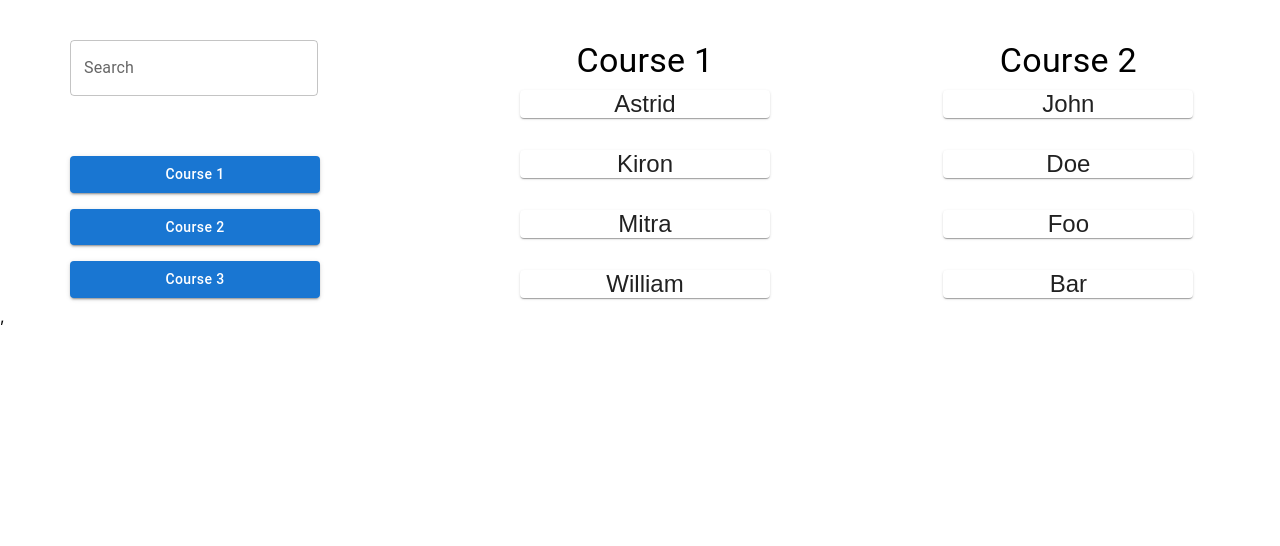
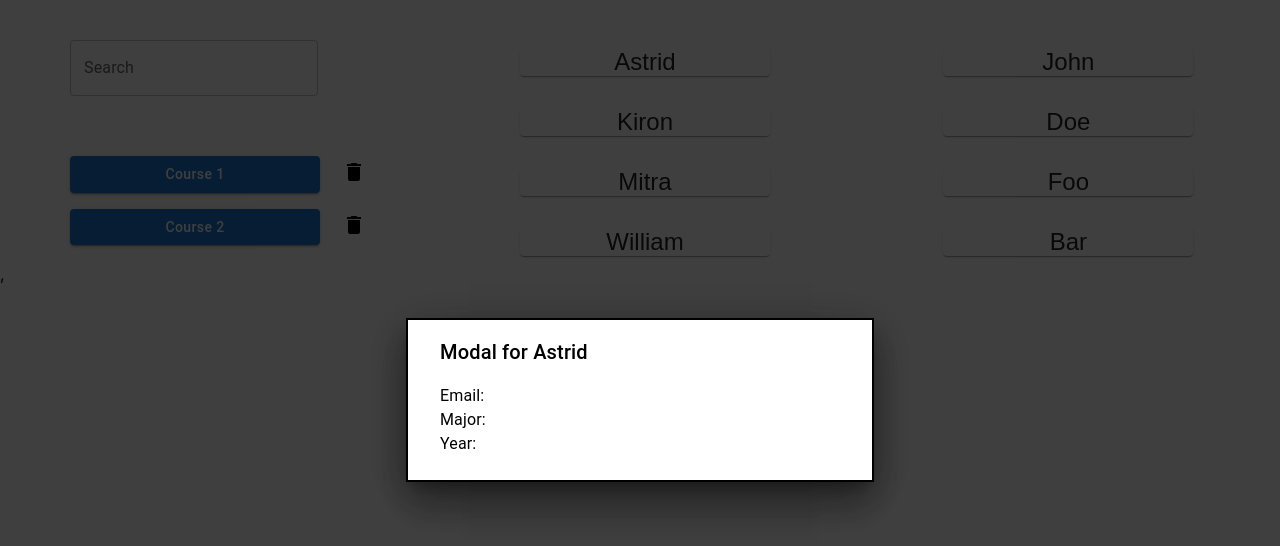
Before and after one commit to AstridKJ/Hophack, a React (Create React App) app: page /study in a window 1280 px wide. Both pictures are taken after a click on the button "Astrid". Shown: the top 546 px of the page. Built offline with nearby package versions, Linux system fonts and the light colour scheme.

Commit message:
Add modal for students

```diff
--- a/package.json
+++ b/package.json
@@ -5,10 +5,13 @@
   "dependencies": {
     "@emotion/react": "^11.10.4",
     "@emotion/styled": "^11.10.4",
+    "@mui/icons-material": "^5.10.3",
     "@mui/material": "^5.10.5",
     "@testing-library/jest-dom": "^5.16.5",
     "@testing-library/react": "^13.4.0",
     "@testing-library/user-event": "^13.5.0",
+    "dotenv": "^16.0.2",
+    "fetch": "^1.1.0",
     "react": "^18.2.0",
     "react-dom": "^18.2.0",
     "react-router-dom": "^6.4.0",
--- /dev/null
+++ b/src/CustomModal/index.js
@@ -0,0 +1,39 @@
+import { Box } from "@mui/material";
+import { Typography } from "@mui/material"
+import { Modal } from "@mui/material";
+
+const style = {
+    position: 'absolute',
+    top: '50%',
+    left: '50%',
+    transform: 'translate(-50%, -50%)',
+    width: 400,
+    bgcolor: 'background.paper',
+    border: '2px solid #000',
+    boxShadow: 24,
+    pt: 2,
+    px: 4,
+    pb: 3,
+};
+function CustomModal({open, handleClose, student}) {
+    return (
+        <Modal
+            open={open}
+            onClose={handleClose}
+            aria-labelledby="modal-modal-title"
+            aria-describedby="modal-modal-description"
+            >
+                <Box sx={style}>
+                    <Typography id="modal-modal-title" variant="h6" component="h2">
+                        Modal for {student}
+                    </Typography>
+                    <Typography id="modal-modal-description" sx={{ mt: 2 }}>
+                        Email: <br/>
+                        Major: <br/>
+                        Year: <br/>
+                    </Typography>
+                </Box>
+        </Modal>
+    )
+}
+export default CustomModal
--- a/src/SearchPage/index.js
+++ b/src/SearchPage/index.js
@@ -2,14 +2,23 @@ import { TextField , Grid, Typography, Paper, IconButton } from "@mui/material";
 import { useState } from "react";
 import { Stack } from "@mui/material";
 import { Button } from "@mui/material";
-import List from '@mui/material/List';
+import DeleteIcon from '@mui/icons-material/Delete';
+import { Modal } from "@mui/material";
+import { Box } from "@mui/material";
+import CustomModal from "../CustomModal";
 
 function SearchPage() {
     // const [courses, setCourses] = useState();
-    // const [studentList, setStudentList] = usetState();
-    const courses = [{id: 1, name: "course 1"}, {id: 2, name: "course 2"}, {id: 3, name: "course 3"}]
-    const studentList = [{courseName: 'Course 1', students: ['Astrid', 'Kiron', 'Mitra', 'William']},
-    {courseName: 'Course 2', students: ['John', 'Doe', 'Foo', 'Bar']}]
+    const courses = {1: {name: "Course 1", students: ['Astrid', 'Kiron', 'Mitra', 'William']},
+                    2: {name: "Course 2", students: ['John', 'Doe', 'Foo', 'Bar']}}
+    const [open, setOpen] = useState(false);
+    const [studentForModal, setStudentForModal] = useState();
+    const handleOpen = (studentName) => {
+        setStudentForModal(studentName)
+        setOpen(true)
+    };
+    const handleClose = () => setOpen(false);
+
 
     // Find courses as user types in the TextField
     function handleTextChange(event) {
@@ -18,7 +27,14 @@ function SearchPage() {
 
     // Show students for course with the given id
     function handleShowStudents(id) {
-        console.log(id)
+        console.log(id);
+    }
+
+    function handleDeleteCourse(id) {
+        console.log(id);
+        // const newCourses = courses;
+        // delete newCourses[id];
+        // setCourses(newCourses);
     }
 
     return (
@@ -36,27 +52,34 @@ function SearchPage() {
                 <Grid item>
                     <Stack direction="column" spacing={2}>
                         {courses ?
-                        (courses.map(({id, name}) =>
-                            <Button id={id} variant="contained" style={{width: "250px", textTransform: 'capitalize'}}
-                            onClick={(event) => handleShowStudents(event.target.id)}>
-                                {name}
-                            </Button>
+                        (Object.keys(courses).map((id) =>
+                            <Grid container>
+                                <Grid item xs={9}>
+                                    <Button id={id} variant="contained" style={{width: "250px", textTransform: 'capitalize'}}
+                                    onClick={(event) => handleShowStudents(event.target.id)}>
+                                        {courses[id].name}
+                                    </Button>
+                                </Grid>
+                                <Grid item xs={3} margin="auto">
+                                    <DeleteIcon onClick={() => handleDeleteCourse(id)}/>
+                                </Grid>
+                            </Grid>
                         ))
                         : null}
                     </Stack>
                 </Grid>
             </Grid>
 
-            {studentList.map((courseInfo) =>
+            {Object.keys(courses).map((id) =>
             <Grid container item xs >
                 <Grid item xs>
                     <Typography variant="h4" align="center">
-                        {courseInfo.courseName}
+                        {courses[id].courseName}
                     </Typography>
                     <Stack direction="column" spacing={2} alignItems="center">
-                        {courseInfo.students ?
-                        courseInfo.students.map((studentName) =>
-                        <IconButton >
+                        {courses[id].students ?
+                        courses[id].students.map((studentName) =>
+                        <IconButton onClick={() => handleOpen(studentName)}>
                             <Paper style={{width: '250px'}}>
                                 {studentName}
                             </Paper>
@@ -65,6 +88,7 @@ function SearchPage() {
                         : null}
                     </Stack>
                 </Grid>
+                <CustomModal open={open} handleClose={handleClose} student={studentForModal}/>
             </Grid>
             )}
 
```
Also changed, not shown: 2 other files (tests, documents, lock files or other folders).
